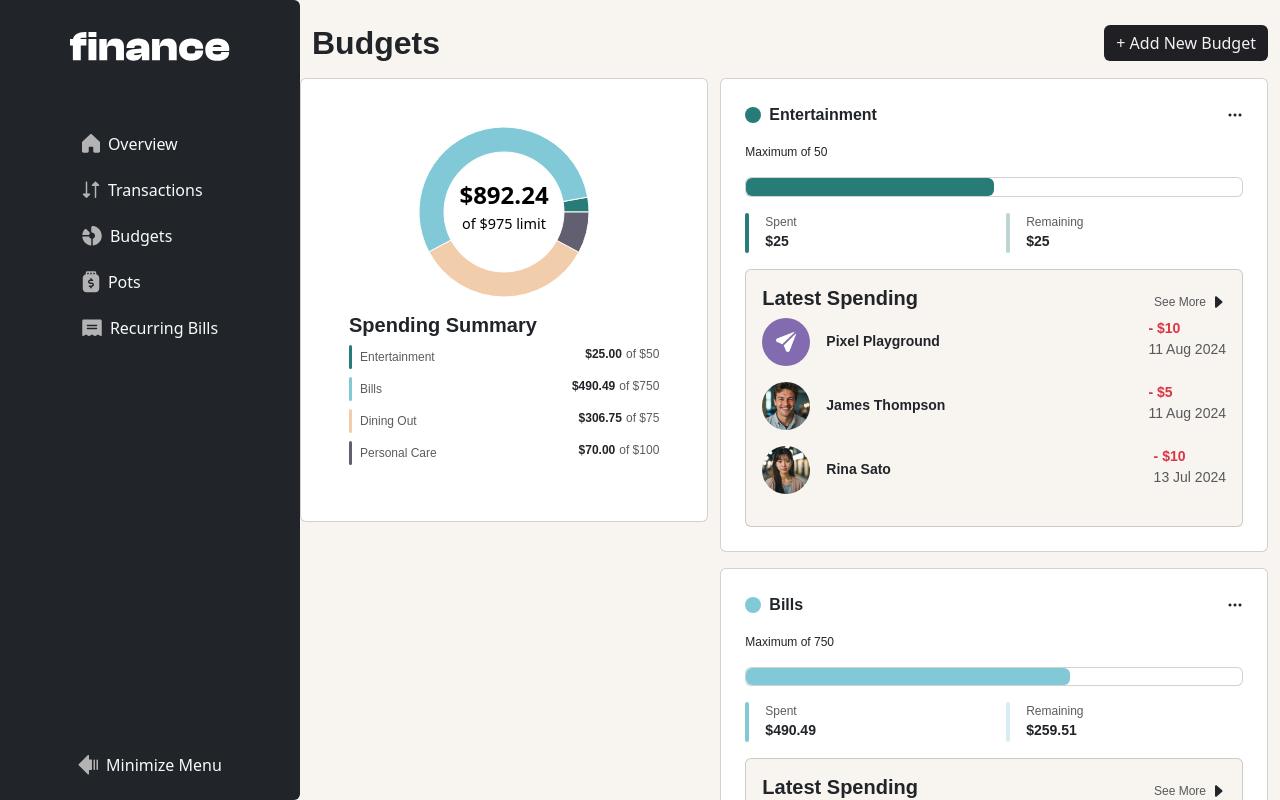
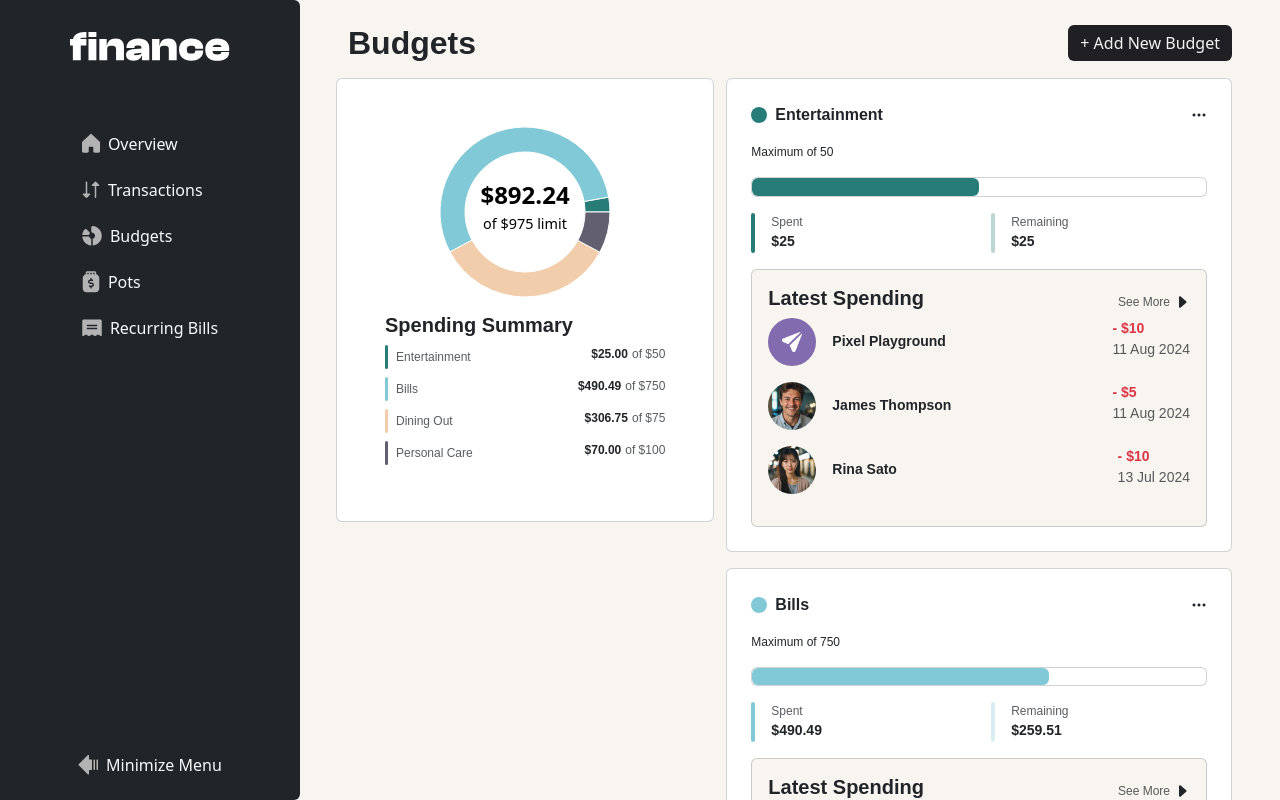
Before and after one commit to abdalsimam1-sketch/personal-finance-app, a React (Vite) app: page /budgets in a window 1280 px wide. Shown: the top 800 px of the page. Built offline with nearby package versions, Linux system fonts and the light colour scheme.

Commit message:
fix : budgets page layout horizantal padding

```diff
--- a/src/pages/Budgets.jsx
+++ b/src/pages/Budgets.jsx
@@ -37,7 +37,7 @@ export const Budgets = () => {
   const [selectedBudget, setSelectedBudget] = useState();
 
   return (
-    <div className="container d-flex flex-column gap-3 position-relative">
+    <div className="container px-lg-5 d-flex flex-column gap-3 position-relative">
       <div className="d-flex justify-content-between align-items-center mt-4">
         <Title>Budgets</Title>
         <Button
```
